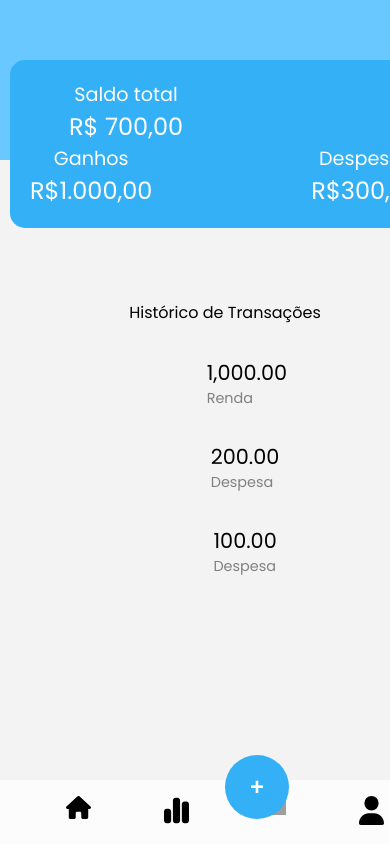
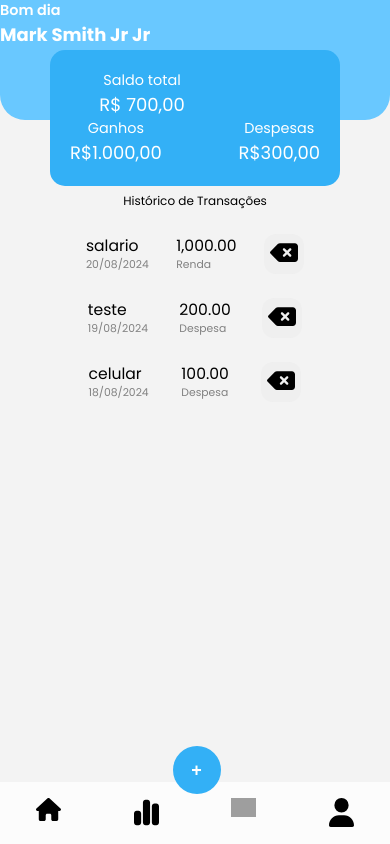
Before and after one commit to Luiz166/tcc_projeto, a PHP site: page /View/home.php in a window 390 px wide; the page is wider, and only the part inside the window is pictured. Run offline with PHP 8.4, Linux system fonts and the light colour scheme; a user stored in the database is signed in; data comes from the database, SQL or seed files in the repository; grey boxes are pictures that could not be loaded.

Commit message:
estilizando para melhor responsividade com aparelhos telefones

```diff
--- a/Style/home.css
+++ b/Style/home.css
@@ -11,6 +11,94 @@ html, body{
     box-sizing: border-box;
     font-family: poppins;
 }
+@media (max-width: 1200px){
+    html{
+        overflow: hidden;
+    }
+    .container{
+        max-width: 100vw !important;
+        width: 100% !important;
+        padding: 0 !important;
+    }
+
+    header{
+        width: 100% !important;
+        padding: 0 !important;
+    }
+    .balance-card{
+        width: 500px !important;
+        top: 45px !important;
+    }
+    .add-transaction-container{
+        width: 50vw !important;
+    }
+}
+@media (max-width: 820px){
+    html{
+        overflow: hidden;
+        font-size: 14px;
+    }
+    .container{
+        max-width: 820px !important;
+        width: 100% !important;
+        justify-content: center !important;
+        padding: 0 !important;
+    }
+
+    header{
+        width: 100% !important;
+        padding: 0 !important;
+    }
+    .balance-card{
+        width: 500px !important;
+        top: 70px !important;
+    }
+
+    .transactions{
+        margin-top: 6rem !important;
+    }
+    .add-transaction-container{
+        width: 50vw !important;
+    }
+}
+
+@media (max-width: 768px){
+    html{
+        font-size: 12px;
+    }
+    .container{
+        max-width: 768px !important;
+        width: 100% !important;
+        justify-content: center !important;
+        padding: 0 !important;
+    }
+
+    header{
+        width: 100% !important;
+        border-radius: 0 0 25px 25px !important;
+        padding: 0 !important;
+    }
+
+    .balance-card{
+        width: 250px !important;
+        font-size: .5rem;
+        top: 50px !important;
+    }
+
+    .transactions{
+        margin-top: 6rem !important;
+        width: 90% !important;
+    }
+    .add-button{
+        bottom: 50px !important;
+        left: 45% !important;
+    }
+
+    .add-transaction-container{
+        width: 50vw !important;
+    }
+}
+
 
 .container{
     max-width: 81.25rem;
@@ -27,14 +115,14 @@ html, body{
 header{
     display: flex;
     flex-direction: column;
-    margin-bottom: 20px;
     background-color: #69c8ff;
     color: white;
-    position: absolute;
-    width: 81.25rem;
+    width: 100%;
     border-radius: 0 0 50px 50px;
     padding: 0 30px;
     height: 10rem;
+    z-index: 995;
+    position: relative;
 }
 
 header span:nth-child(1){
@@ -48,15 +136,15 @@ header span:last-child{
 }
 
 .balance-card{
-    position: relative;
+    position: absolute;
     background-color: var(--azul);
     padding: 20px;
     border-radius: 15px;
     color: white;
-    margin-bottom: 100px;
-    top: 60px;
     max-width: 50rem;
     width: 100%;
+    z-index: 996;
+    top: 40px;
 }
 
 .total-balance{
@@ -99,7 +187,7 @@ header span:last-child{
     flex-direction: column;
     align-items: center;
     gap: 2rem;
-    margin-top: 2rem;
+    margin-top: 4rem;
 }
 
 .transactions-item{
```
